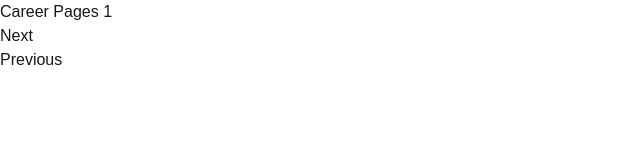
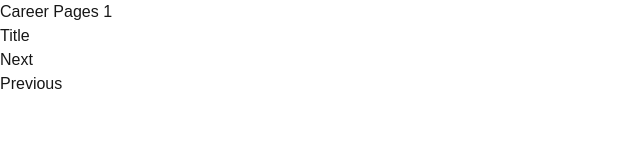
Before and after one commit to lablueprint/end-overdose, a Next.js app: page /courses/career/module1/1 in a window 1280 px wide. Shown: the top 160 px of the page, without its empty margins (0-640 px from the left). Built offline with nearby package versions, Linux system fonts and the light colour scheme.

Commit message:
course 2 disable next buttons

```diff
--- a/src/app/courses/career/module1/[page]/page.tsx
+++ b/src/app/courses/career/module1/[page]/page.tsx
@@ -1,6 +1,7 @@
 'use client';
 import Link from 'next/link';
 import { useRouter, useParams } from 'next/navigation';
+import SimplePage from '@/app/courses/components/SimplePage';
 
 export default function CareerPage() {
     const params = useParams<{ page: string }>();
@@ -19,8 +20,13 @@ export default function CareerPage() {
     return (
         <div>
             <h1> Career Pages {params.page}</h1>
-            <div onClick={handleNext}>Next</div>
-            <div onClick={handlePrevious}>Previous</div>
+            <div>
+                <SimplePage
+                    pageTitle="Title"
+                    handleNext={handleNext}
+                    handlePrevious={handlePrevious}
+                />
+            </div>
         </div>
     );
 }
--- a/src/app/courses/career/module2/[page]/page.tsx
+++ b/src/app/courses/career/module2/[page]/page.tsx
@@ -1,6 +1,7 @@
 'use client';
 import Link from 'next/link';
 import { useRouter, useParams } from 'next/navigation';
+import SimplePage from '@/app/courses/components/SimplePage';
 
 export default function CareerPage() {
     const params = useParams<{ page: string }>();
@@ -19,8 +20,11 @@ export default function CareerPage() {
     return (
         <div>
             <h1> Career Pages {params.page}</h1>
-            <div onClick={handleNext}>Next</div>
-            <div onClick={handlePrevious}>Previous</div>
+            <SimplePage
+                pageTitle="Title"
+                handleNext={handleNext}
+                handlePrevious={handlePrevious}
+            />
         </div>
     );
 }
--- a/src/app/courses/components/SimplePage.tsx
+++ b/src/app/courses/components/SimplePage.tsx
@@ -3,6 +3,8 @@ import { useState, useEffect } from 'react';
 
 interface SimplePageProps {
     pageTitle: string;
+    handleNext: () => void;
+    handlePrevious: () => void;
     // pageContent: string;
     // pagePath: string;
     // pageModule: string;
@@ -11,19 +13,23 @@ interface SimplePageProps {
 
 export default function SimplePage({
     pageTitle,
+    handleNext,
+    handlePrevious,
     // pageContent,
     // pagePath,
     // pageModule,
     // pageCourse,
 }: SimplePageProps) {
     const [secondsViewed, setSecondsViewed] = useState(0);
+    const [allowNextPage, setAllowNextPage] = useState(false);
+    const countTo = 10;
     useEffect(() => {
         const id = setInterval(() => {
             setSecondsViewed((oldCount) => {
-                if (oldCount < 10) {
+                if (oldCount < countTo) {
                     return oldCount + 1;
                 } else {
-                    console.log('Reached 10 Seconds');
+                    setAllowNextPage(true);
                     clearInterval(id); // Stop the interval when it reaches 10
                     return oldCount; // Prevent further updates
                 }
@@ -34,6 +40,11 @@ export default function SimplePage({
     return (
         <div>
             <h1>{pageTitle}</h1>
+            <button disabled={!allowNextPage} onClick={handleNext}>
+                Next
+            </button>
+            <br />
+            <button onClick={handlePrevious}>Previous</button>
             {/* <p>{pageContent}</p> */}
         </div>
     );
--- a/src/app/courses/page.tsx
+++ b/src/app/courses/page.tsx
@@ -9,7 +9,6 @@ export default function Courses() {
 
     return (
         <>
-            <SimplePage pageTitle="Title" />
             <h1> Courses </h1>
             <div>
                 <Link href="/courses/opioid">
```
